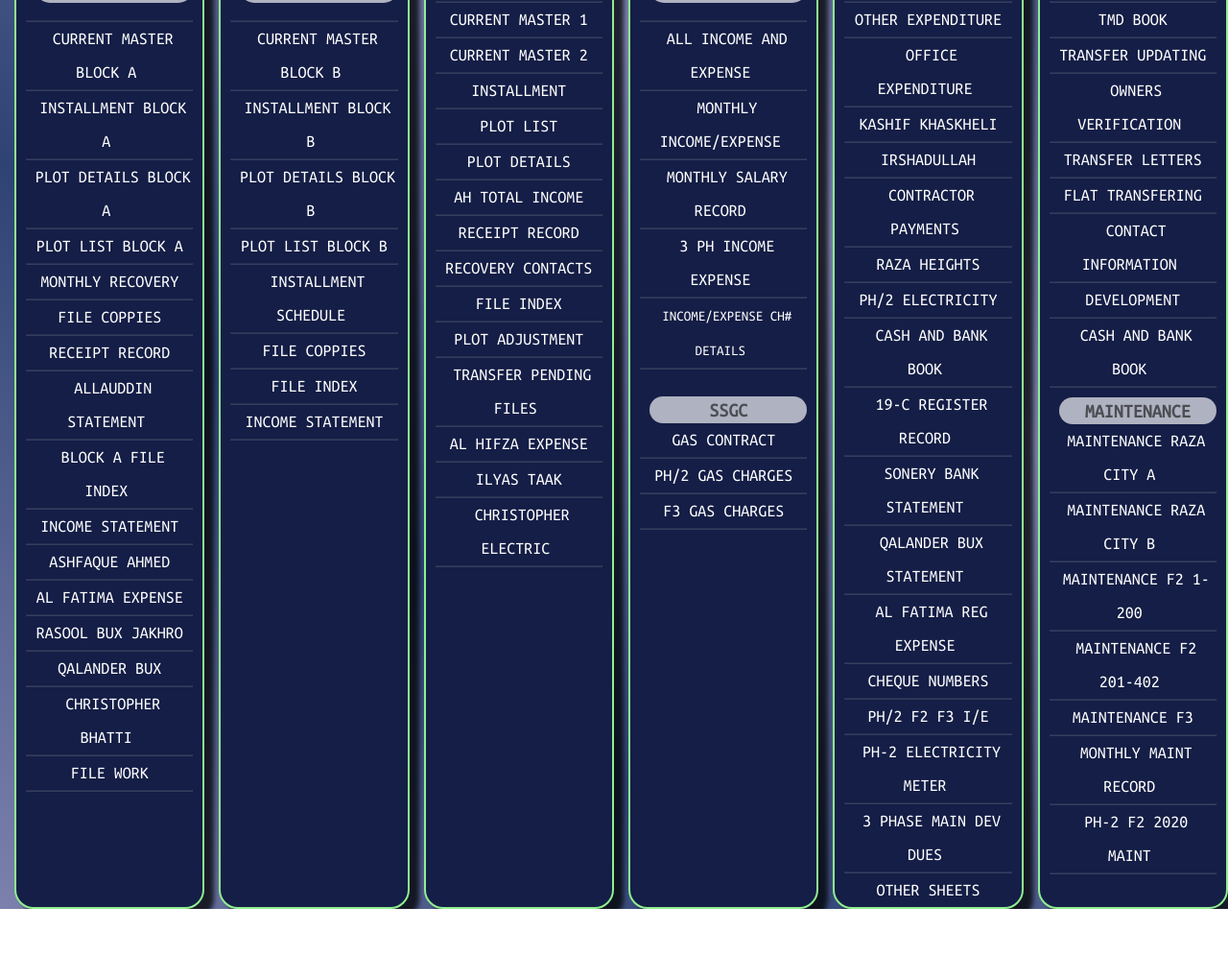
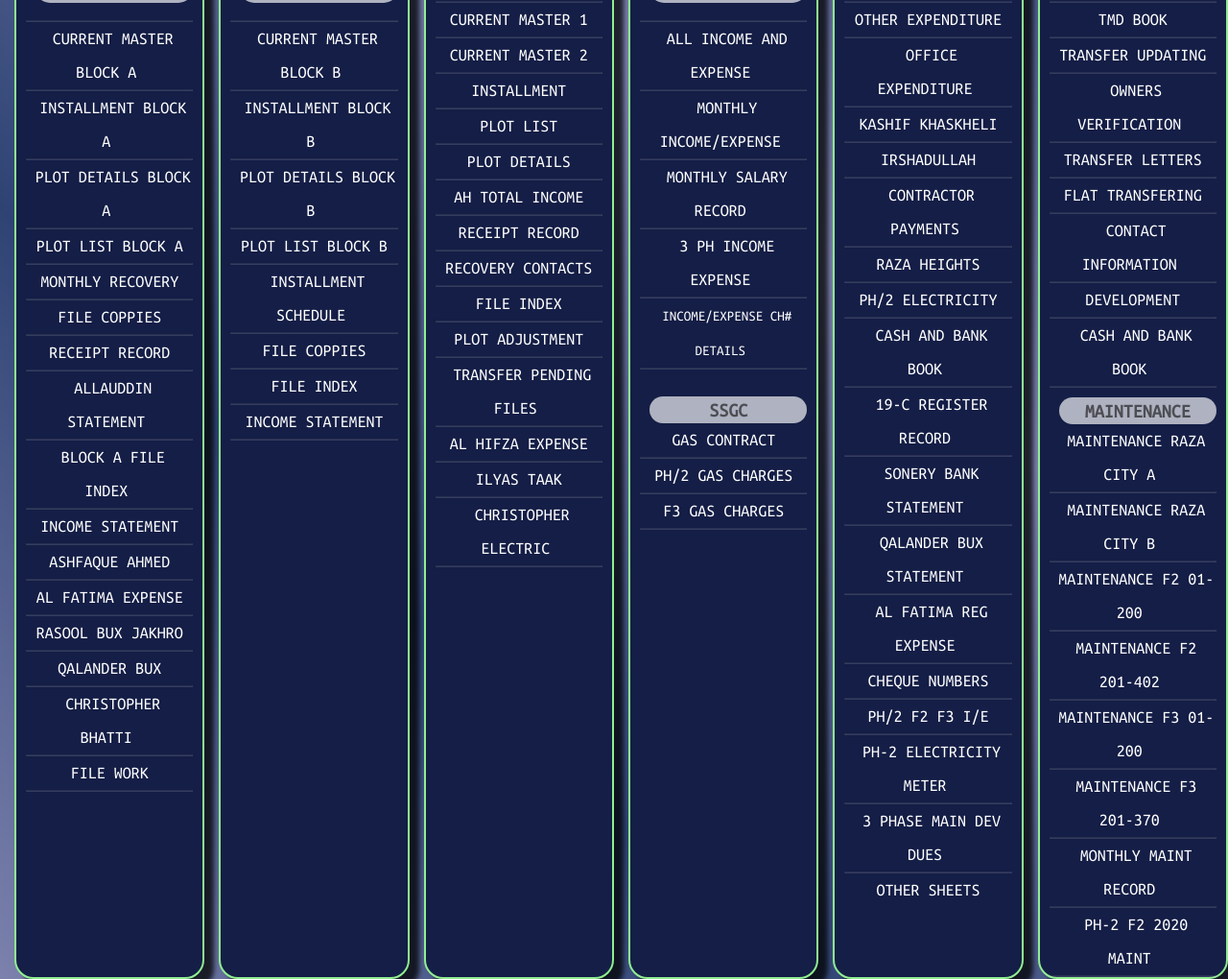
Before and after one commit to Ali88646/Sheet-Index, a plain HTML site: page index.html in a window 1280 px wide. Shown: the part 117-1137 px from the top of the page at 96% size. Before the commit the page ends 1064 px from the top, so only its background shows below. Drawn offline with nearby package versions, Linux system fonts and the light colour scheme.

Commit message:
added f3 maintenence sheets

```diff
--- a/index.html
+++ b/index.html
@@ -1570,7 +1570,7 @@ hr {
             href="https://docs.google.com/spreadsheets/d/1LThK8us6SCRLPMO9AZ7p4UjGGNV87rTchBDVeHUantw/edit#gid=0"
             target="_blank"
           >
-            MAINTENANCE F2 1-200</a
+            MAINTENANCE F2 01-200</a
           >
         </li>
         <hr />
@@ -1587,10 +1587,20 @@ hr {
         <li>
           <a
             class="index"
-            href="#"
-            target="_blank"
-          >
-            MAINTENANCE F3</a
+            href="https://docs.google.com/spreadsheets/d/1jRJXlH6qS1b_Lw6MEXuElqBby41jQSj7Lv_sXafuxsw/edit?usp=drive_link"
+            target="_blank"
+          >
+            MAINTENANCE F3 01-200</a
+          >
+        </li>
+        <hr />
+	      <li>
+          <a
+            class="index"
+            href="https://docs.google.com/spreadsheets/d/1P6T4Wozm8wCRdCu9uFpTGvJK8toCGmayWjkHonw2xCw/edit?usp=drive_link"
+            target="_blank"
+          >
+            MAINTENANCE F3 201-370</a
           >
         </li>
         <hr />
```
